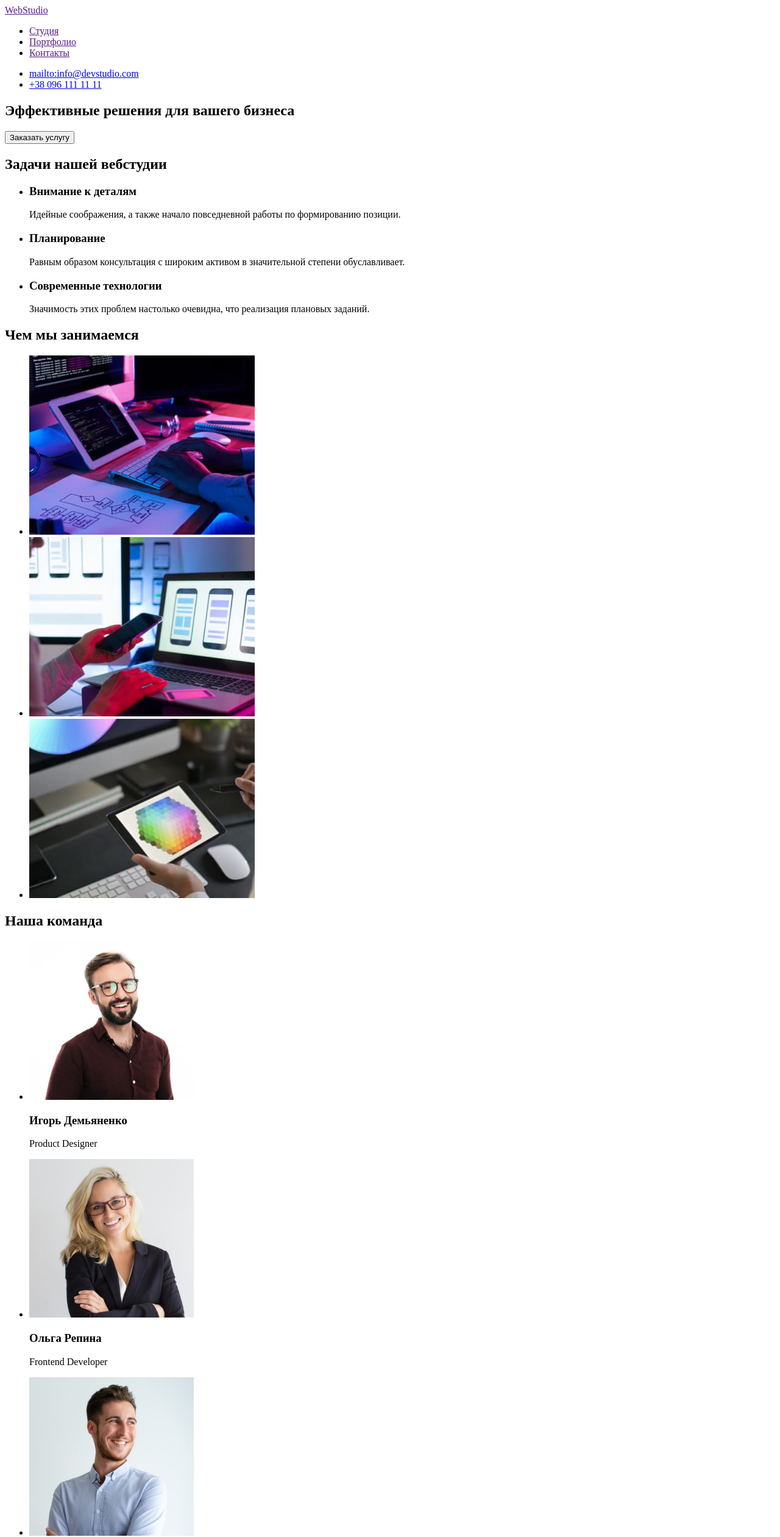
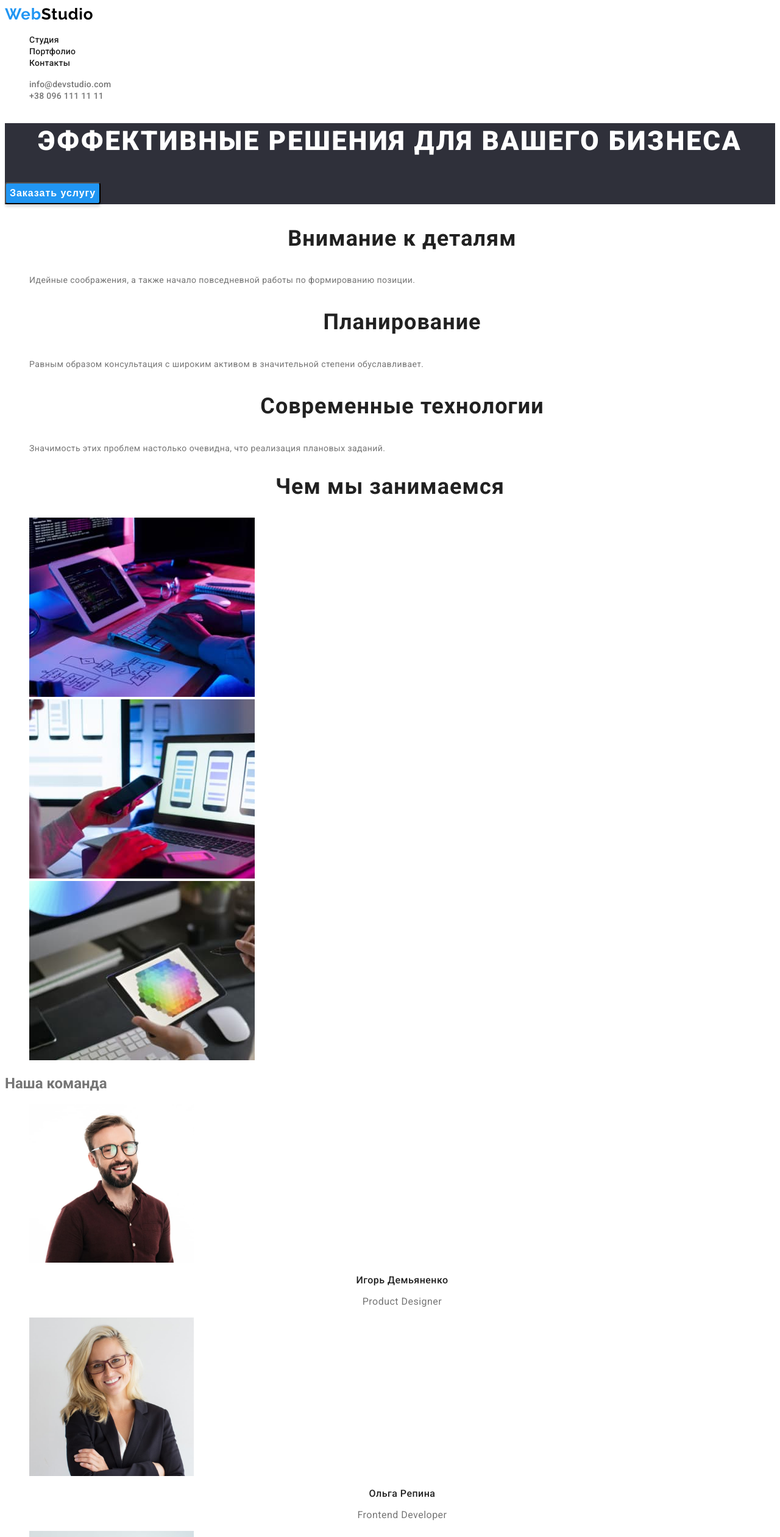
Before and after one commit to Elvira-Miasnykova/goit-markup-hw-02, a plain HTML site: page index.html in a window 1280 px wide. Shown: the top 2521 px of the page at 61% size. Drawn offline with Linux system fonts and the light colour scheme.

Commit message:
add portfolio.html and images

```diff
--- a/css/styles.css
+++ b/css/styles.css
@@ -0,0 +1,187 @@
+/* text-colors
+primery-txcolor: #757575;
+
+  accent-color: #2196F3;
+
+  white-txcolor #FFFFFF
+
+  title-txcolor: #212121;
+
+  another-txcolor: rgba(255, 255, 255, 0.6);
+
+  backgroundcolors
+  primery-bgcolor:E5E5E5;
+  secondary-bgcolor:#2F303A;
+  accent-bgcolor:#F5F4FA;
+
+    font family: roboto 400 500 700 900 raleway 700 */
+
+:root {
+  --primery-txcolor: #757575;
+  --accent-color: #2196f3;
+  --logo-color: #000000;
+  --white-txcolor: #ffffff;
+  --title-txcolor: #212121;
+  --another-txcolor: rgba(255, 255, 255, 0.6);
+
+  --primery-bgcolor: E5E5E5;
+  --secondary-bgcolor: #2f303a;
+  --accent-bgcolor: #f5f4fa;
+}
+
+body {
+  font-family: Roboto, sans-serif;
+  font-weight: 400;
+  background-color: var(--primery-bgcolor);
+  color: var(--primery-txcolor);
+}
+a {
+  text-decoration: none;
+}
+li {
+  list-style: none;
+}
+.logo {
+  font-family: Raleway, sans-serif;
+  font-weight: 700;
+  font-size: 26px;
+  line-height: 1.19;
+  letter-spacing: 0.03em;
+  color: var(--logo-color);
+}
+
+.logo-part {
+  color: var(--accent-color);
+}
+
+.main-nav .link {
+  font-weight: 500;
+  font-size: 14px;
+  line-height: 1.14;
+  letter-spacing: 0.02em;
+  color: var(--title-txcolor);
+}
+
+.main-nav .link:hover,
+.main-nav .link:focus {
+  color: var(--accent-color);
+}
+
+.auth-nav .link {
+  font-weight: 500;
+  font-size: 14px;
+  line-height: 1.14;
+  letter-spacing: 0.02em;
+
+  color: var(--primery-txcolor);
+}
+.auth-nav .link:hover,
+.auth-nav .link:focus {
+  color: var(--accent-color);
+}
+
+.map {
+  font-size: 14px;
+  line-height: 1.71;
+  letter-spacing: 0.03em;
+
+  color: var(--white-txcolor);
+}
+.footer .link {
+  font-size: 14px;
+  line-height: 1.71;
+  letter-spacing: 0.03em;
+
+  color: rgba(255, 255, 255, 0.6);
+}
+.footer .link:hover,
+.footer .link:focus {
+  color: var(--accent-color);
+}
+
+.hero {
+  background-color: var(--secondary-bgcolor);
+}
+.hero-title {
+  font-weight: 900;
+  font-size: 44px;
+  line-height: 1.36;
+
+  text-align: center;
+  letter-spacing: 0.06em;
+  text-transform: uppercase;
+
+  color: var(--white-txcolor);
+}
+.btn {
+  font-weight: 700;
+  font-size: 16px;
+  line-height: 1.87;
+  text-align: center;
+  letter-spacing: 0.06em;
+  color: var(--white-txcolor);
+
+  background: var(--accent-color);
+  box-shadow: 0px 4px 4px rgba(0, 0, 0, 0.15);
+  border-radius: 4px;
+}
+/* benefits section */
+.hidden {
+  display: none;
+}
+.benefits-item {
+  font-weight: 700;
+  font-size: 14px;
+  line-height: 1.14;
+  letter-spacing: 0.03em;
+  text-transform: uppercase;
+  color: var(--title-txcolor);
+}
+.text {
+  font-size: 14px;
+  line-height: 1.71;
+  letter-spacing: 0.03em;
+
+  color: var(--primery-txcolor);
+}
+.benefits-title {
+  font-weight: 700;
+  font-size: 36px;
+  line-height: 1.16;
+  text-align: center;
+  letter-spacing: 0.03em;
+
+  color: var(--title-txcolor);
+}
+.app-title {
+  font-weight: 700;
+  font-size: 36px;
+  line-height: 1.16;
+  text-align: center;
+  letter-spacing: 0.03em;
+
+  color: var(--title-txcolor);
+}
+.team-name {
+  font-weight: 500;
+  font-size: 16px;
+  line-height: 1.18;
+  text-align: center;
+  letter-spacing: 0.03em;
+
+  color: var(--title-txcolor);
+}
+.team-desc {
+  font-size: 16px;
+  line-height: 1.18;
+  text-align: center;
+  letter-spacing: 0.03em;
+
+  color: var(--primery-txcolor);
+}
+.footer {
+  background: var(--secondary-bgcolor);
+}
+.location {
+  font-style: inherit;
+}
--- a/index.html
+++ b/index.html
@@ -4,65 +4,73 @@
     <meta charset="UTF-8" />
     <meta http-equiv="X-UA-Compatible" content="IE=edge" />
     <meta name="viewport" content="width=device-width, initial-scale=1.0" />
-
     <title>Студия</title>
+    <link rel="stylesheet" href="./css/styles.css" />
+    <link rel="preconnect" href="https://fonts.googleapis.com" />
+    <link rel="preconnect" href="https://fonts.gstatic.com" crossorigin />
+    <link
+      href="https://fonts.googleapis.com/css2?family=Raleway:wght@700&family=Roboto:wght@400;500;700;900&display=swap"
+      rel="stylesheet"
+    />
   </head>
   <body>
     <header>
       <!-- шапка сайта -->
-      <a href="">WebStudio</a>
+      <a href="" class="logo"><span class="logo-part">Web</span>Studio</a>
       <!-- навигация -->
-      <nav>
-        <ul>
+      <nav class="main-nav">
+        <ul class="nav-list">
           <li>
-            <a href="">Студия</a>
+            <a class="link" href="">Студия</a>
           </li>
           <li>
-            <a href="">Портфолио</a>
+            <a class="link" href="./portfolio.html">Портфолио</a>
           </li>
           <li>
-            <a href="">Контакты</a>
+            <a class="link" href="">Контакты</a>
           </li>
         </ul>
       </nav>
-      <ul>
+      <ul class="auth-nav">
         <li>
-          <a href="mailto:info@devstudio.com">mailto:info@devstudio.com</a>
+          <a class="link" href="mailto:info@devstudio.com"
+            >info@devstudio.com</a
+          >
         </li>
         <li>
-          <a href="tel:+380961111111">+38 096 111 11 11</a>
+          <a class="link" href="tel:+380961111111">+38 096 111 11 11</a>
         </li>
       </ul>
     </header>
     <!-- основной блок -->
     <main>
       <!-- блок1 -->
-      <section>
-        <h1>Эффективные решения для вашего бизнеса</h1>
-        <button type="button">Заказать услугу</button>
+      <section class="hero">
+        <h1 class="hero-title">Эффективные решения для вашего бизнеса</h1>
+        <button type="button" class="btn">Заказать услугу</button>
       </section>
       <!-- блок2 -->
-      <section>
+      <section class="benefits">
         <!-- скрытый заголовок -->
-        <h2>Задачи нашей вебстудии</h2>
-        <ul>
+        <h2 class="hidden">Задачи нашей вебстудии</h2>
+        <ul class="benefits-list">
           <li>
-            <h3>Внимание к деталям</h3>
-            <p>
+            <h3 class="benefits-title">Внимание к деталям</h3>
+            <p class="text">
               Идейные соображения, а также начало повседневной работы по
               формированию позиции.
             </p>
           </li>
           <li>
-            <h3>Планирование</h3>
-            <p>
+            <h3 class="benefits-title">Планирование</h3>
+            <p class="text">
               Равным образом консультация с широким активом в значительной
               степени обуславливает.
             </p>
           </li>
           <li>
-            <h3>Современные технологии</h3>
-            <p>
+            <h3 class="benefits-title">Современные технологии</h3>
+            <p class="text">
               Значимость этих проблем настолько очевидна, что реализация
               плановых заданий.
             </p>
@@ -70,8 +78,8 @@
         </ul>
       </section>
       <!-- блок3 -->
-      <section>
-        <h2>Чем мы занимаемся</h2>
+      <section class="applications">
+        <h2 class="app-title">Чем мы занимаемся</h2>
         <ul>
           <li>
             <img
@@ -97,8 +105,8 @@
         </ul>
       </section>
       <!-- блок4 -->
-      <section>
-        <h2>Наша команда</h2>
+      <section class="team-section">
+        <h2 class="team-title">Наша команда</h2>
         <ul>
           <li>
             <img
@@ -106,8 +114,8 @@
               alt="Игорь Демьяненко"
               width="270"
             />
-            <h3>Игорь Демьяненко</h3>
-            <p lang="en">Product Designer</p>
+            <h3 class="team-name">Игорь Демьяненко</h3>
+            <p lang="en" class="team-desc">Product Designer</p>
           </li>
           <li>
             <img
@@ -115,8 +123,8 @@
               alt="Ольга Репина"
               width="270"
             />
-            <h3>Ольга Репина</h3>
-            <p lang="en">Frontend Developer</p>
+            <h3 class="team-name">Ольга Репина</h3>
+            <p lang="en" class="team-desc">Frontend Developer</p>
           </li>
           <li>
             <img
@@ -124,8 +132,8 @@
               alt="Николай Тарасов"
               width="270"
             />
-            <h3>Николай Тарасов</h3>
-            <p lang="en">Marketing</p>
+            <h3 class="team-name">Николай Тарасов</h3>
+            <p lang="en" class="team-desc">Marketing</p>
           </li>
           <li>
             <img
@@ -133,19 +141,20 @@
               alt="Михаил Ермаков"
               width="270"
             />
-            <h3>Михаил Ермаков</h3>
-            <p lang="en">UI Designer</p>
+            <h3 class="team-name">Михаил Ермаков</h3>
+            <p lang="en" class="team-desc">UI Designer</p>
           </li>
         </ul>
       </section>
     </main>
     <!-- подвал сайта -->
-    <footer>
-      <a href="">WebStudio</a>
-      <address>
+    <footer class="footer">
+      <a href="" class="logo"><span class="logo-part">Web</span>Studio</a>
+      <address class="location">
         <ul>
           <li>
             <a
+              class="map"
               href="https://goo.gl/maps/CNSafUn4p5a7UVto9"
               target="_blank"
               rel="noopener noreferrer"
@@ -154,10 +163,10 @@
             >
           </li>
           <li>
-            <a href="mailto:info@example.com">info@example.com</a>
+            <a class="link" href="mailto:info@example.com">info@example.com</a>
           </li>
           <li>
-            <a href="tel:+380991111111">099 111 11 11</a>
+            <a class="link" href="tel:+380991111111">099 111 11 11</a>
           </li>
         </ul>
       </address>
```
Also changed, not shown: portfolio.html (added, +140 -0 lines), images/boxes.jpg (added), images/business.jpg (added), images/edition.jpg (added), images/inspiration.jpg (added), images/lab.jpg (added), images/poster.jpg (added), images/prime.jpg (added), images/restaurant.jpg (added), images/technoquack.jpg (added).
